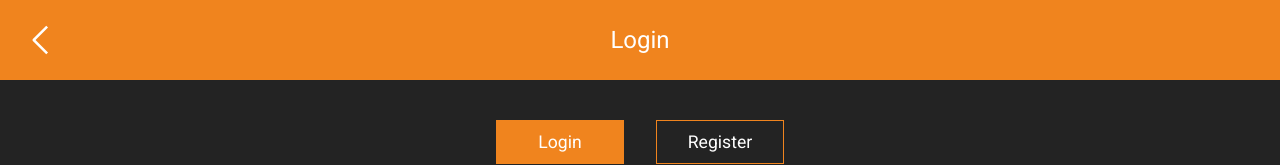
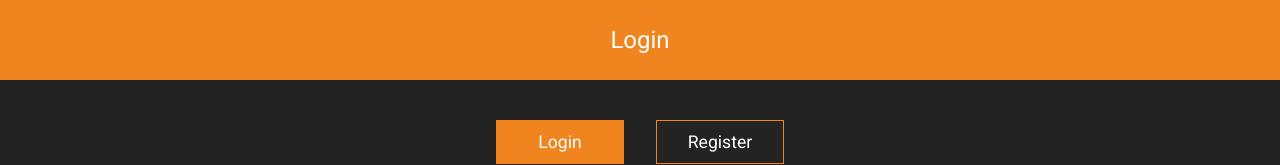
Before and after one commit to refine-software/refine-budget, a React (Vite) app: page /login in a window 1280 px wide. Shown: the top 165 px of the page. Built offline with nearby package versions, Linux system fonts and the light colour scheme.

Commit message:
refactor: simplify pathname handling in Header component

```diff
--- a/src/components/navbar/Header.tsx
+++ b/src/components/navbar/Header.tsx
@@ -6,27 +6,32 @@ import { AuthContext } from "../../store/auth-context";
 const Header = () => {
     const auth = useContext(AuthContext);
     const navigate = useNavigate();
-    const location = useLocation();
+    const { pathname } = useLocation();
 
     return (
         <header className="bg-primary h-72 absolute top-0 w-full z-10">
             <h2 className="flex items-center justify-center px-10 h-20 text-2xl font-medium">
-                {
-                    location.pathname !== "/" ? (
-                        <button className="absolute left-4 cursor-pointer px-4" onClick={() => { navigate(-1) }}>
-                            <img src={LeftArrow} alt="going back icon" />
-                        </button>
-                    ) : ""
-                }
-                {getHeaderTitle(location.pathname, auth.user.name)}
+                {pathname !== "/" && pathname !== "/login" && pathname !== "/register" ? (
+                    <button
+                        className="absolute left-4 cursor-pointer px-4"
+                        onClick={() => {
+                            navigate(-1);
+                        }}
+                    >
+                        <img src={LeftArrow} alt="going back icon" />
+                    </button>
+                ) : (
+                    ""
+                )}
+                {getHeaderTitle(pathname, auth.user.name)}
             </h2>
         </header>
-    )
-}
+    );
+};
 
 function getHeaderTitle(
     pathname: string,
-    username: string
+    username: string,
 ): string | React.ReactElement {
     switch (pathname) {
         case "/":
```
